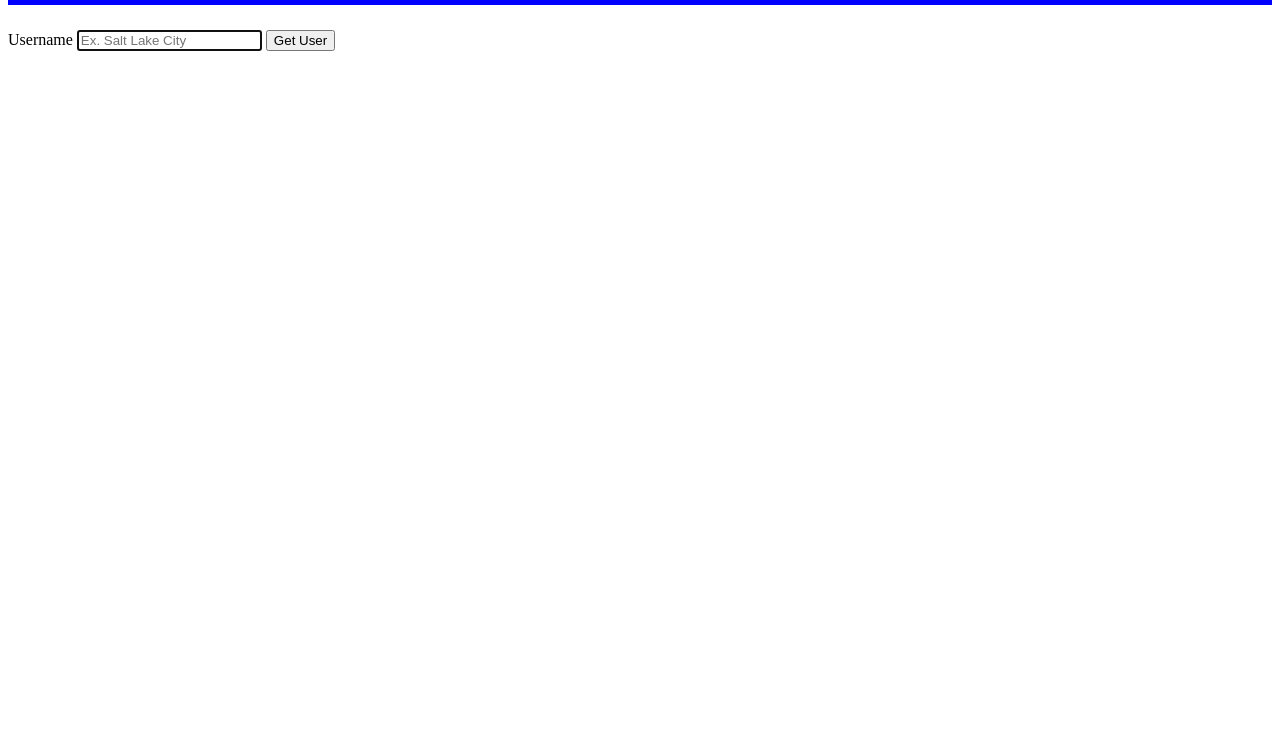
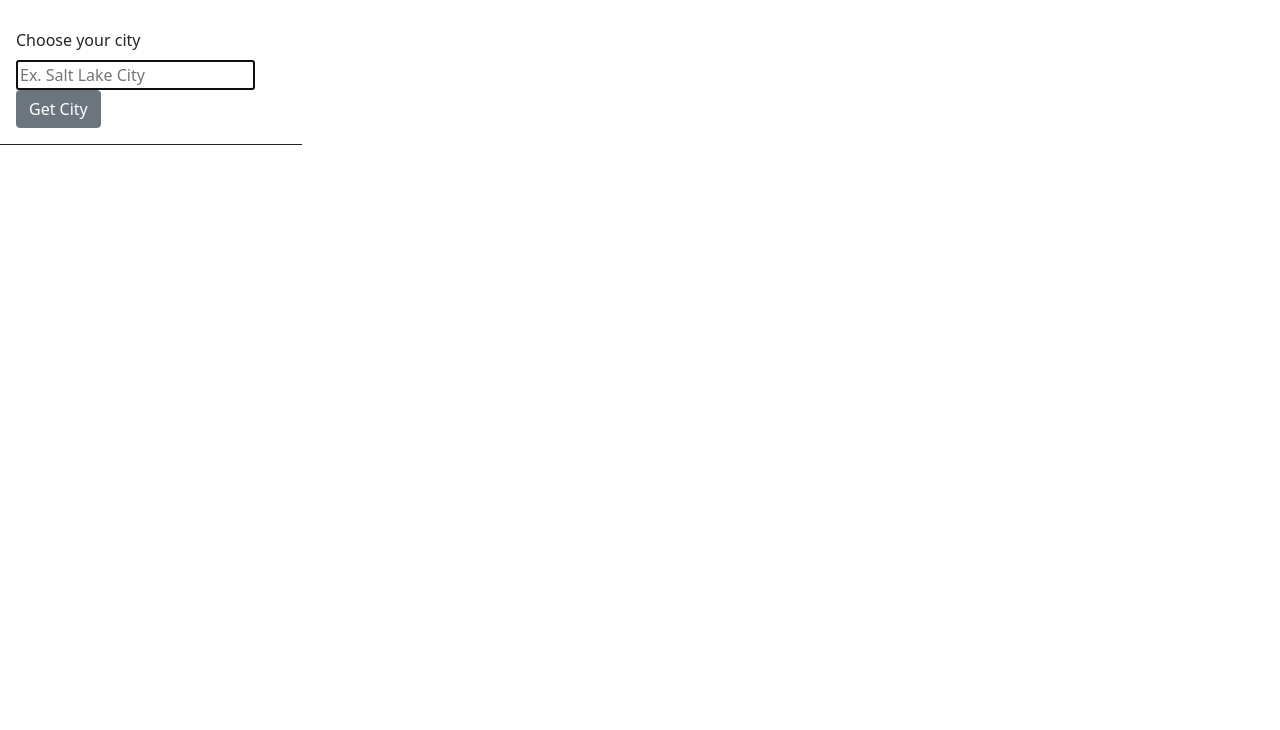
Before and after one commit to brotherson67/UofU_Week6Challenge_WeatherDash, a plain HTML site: page index.html in a window 1280 px wide. Shown: the part 70-800 px from the top of the page. Drawn offline with nearby package versions, Linux system fonts and the light colour scheme.

Commit message:
added styling using bootstrap

```diff
--- a/index.html
+++ b/index.html
@@ -5,6 +5,8 @@
     <meta http-equiv="X-UA-Compatible" content="IE=edge">
     <meta name="viewport" content="width=device-width, initial-scale=1.0">
     <link href="./assets/CSS/style.css" rel="stylesheet"/>
+    <link href="https://cdn.jsdelivr.net/npm/bootstrap@5.1.3/dist/css/bootstrap.min.css" rel="stylesheet" integrity="sha384-1BmE4kWBq78iYhFldvKuhfTAU6auU8tT94WrHftjDbrCEXSU1oBoqyl2QvZ6jIW3" crossorigin="anonymous">
+
     <title>Document</title>
 </head>
 <body>
@@ -14,14 +16,17 @@
         </h1>
     </nav>
 
-    <main>
-        <form id="user-form" class="card-body">
-            <label class="form-label" for="username">Username</label>
-            <input name="username" id="chosenCity" type="text" autofocus="true" class="form-input" placeholder="Ex. Salt Lake City"/>
-            <button type="submit" class="btn">Get User</button>
-          </form>
+    <main class="row">
+        <div id="cities" class="col-3">
+            <form id="user-form" class="card-body border-bottom border-dark">
+                <label class="form-label" for="username">Choose your city</label>
+                <input name="username" id="chosenCity" type="text" autofocus="true" class="form-input" placeholder="Ex. Salt Lake City"/>
+                <button type="submit" class="btn btn-secondary">Get City</button>
+            </form>
+          </div>
     </main>
 
 <script src="./assets/JavaScript/homePage.JS"></script>
+<script src="https://cdn.jsdelivr.net/npm/bootstrap@5.1.3/dist/js/bootstrap.bundle.min.js" integrity="sha384-ka7Sk0Gln4gmtz2MlQnikT1wXgYsOg+OMhuP+IlRH9sENBO0LRn5q+8nbTov4+1p" crossorigin="anonymous"></script>
 </body>
 </html>
```
Also changed, not shown: assets/CSS/style.css (line endings or trailing spaces).
